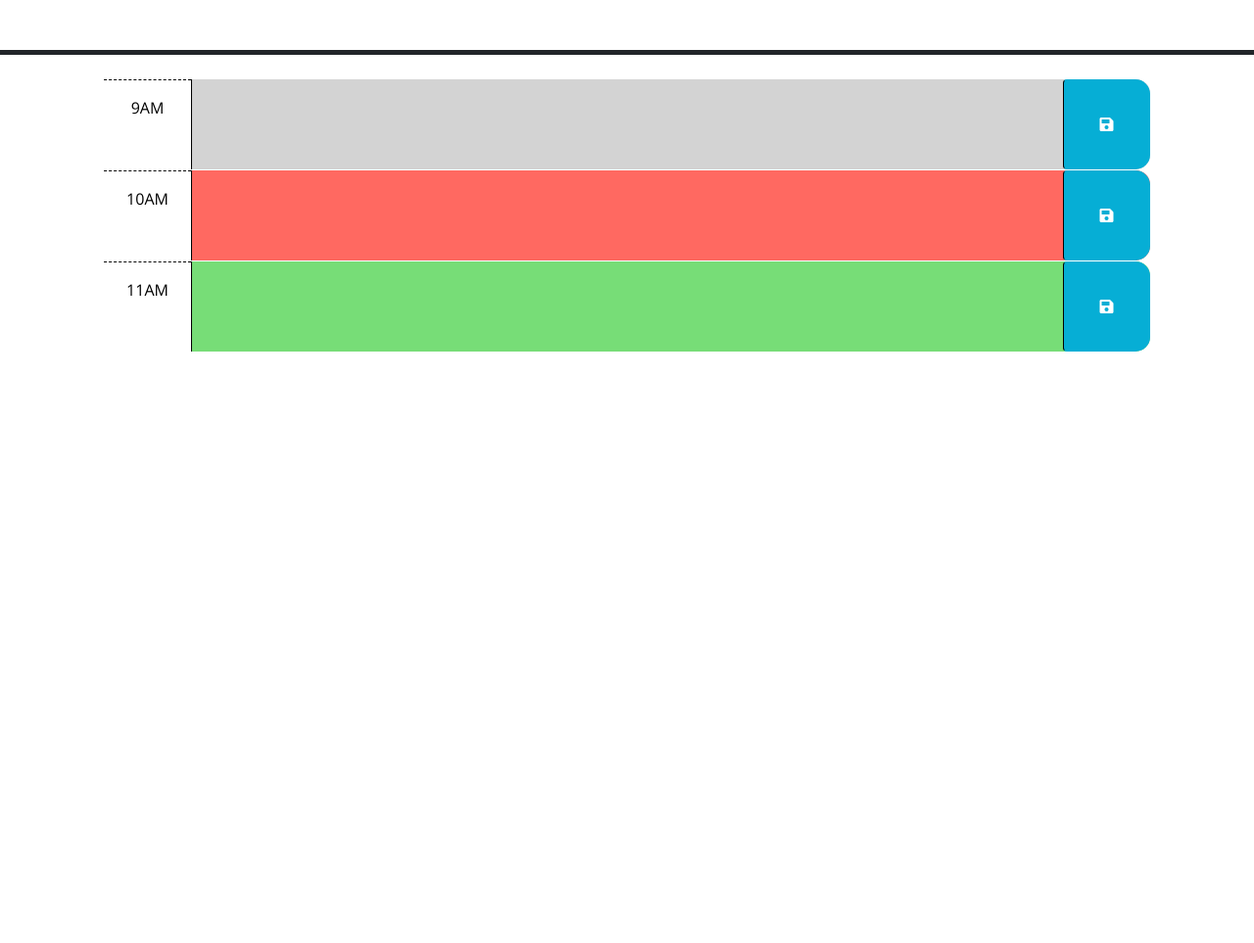
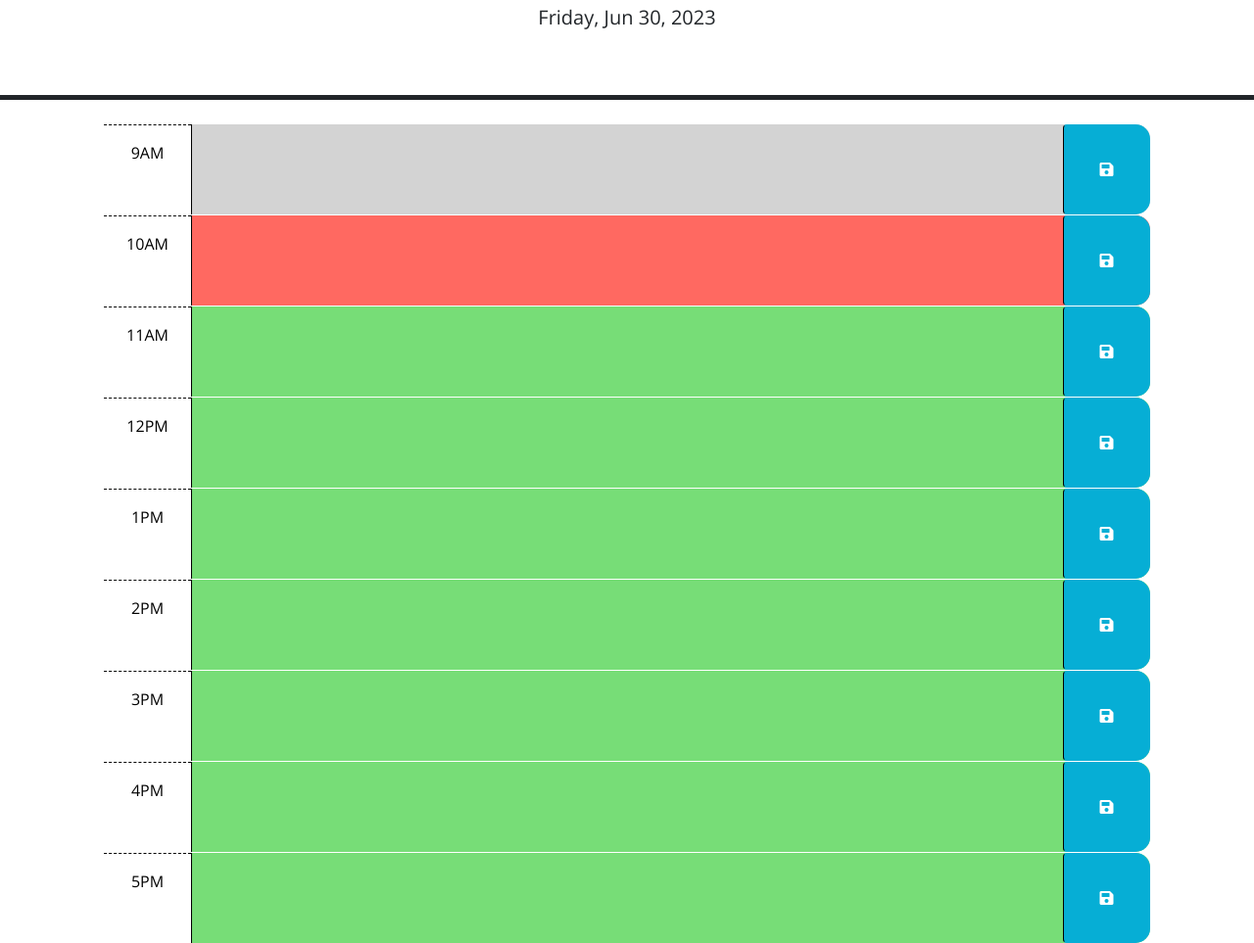
Before and after one commit to lilym036/daily-planner, a plain HTML site: page index.html in a window 1280 px wide. Shown: the part 176-1139 px from the top of the page at 98% size. Before the commit the page ends 800 px from the top, so only its background shows below. Drawn offline with nearby package versions, Linux system fonts and the light colour scheme.

Commit message:
added date at the top

```diff
--- a/index.html
+++ b/index.html
@@ -66,6 +66,54 @@
         </button>
       </div>
 
+      <div id="hour-12" class="row time-block future">
+        <div class="col-2 col-md-1 hour text-center py-3">12PM</div>
+        <textarea class="col-8 col-md-10 description" rows="3"> </textarea>
+        <button class="btn saveBtn col-2 col-md-1" aria-label="save">
+          <i class="fas fa-save" aria-hidden="true"></i>
+        </button>
+      </div>
+
+      <div id="hour-1" class="row time-block future">
+        <div class="col-2 col-md-1 hour text-center py-3">1PM</div>
+        <textarea class="col-8 col-md-10 description" rows="3"> </textarea>
+        <button class="btn saveBtn col-2 col-md-1" aria-label="save">
+          <i class="fas fa-save" aria-hidden="true"></i>
+        </button>
+      </div>
+
+      <div id="hour-2" class="row time-block future">
+        <div class="col-2 col-md-1 hour text-center py-3">2PM</div>
+        <textarea class="col-8 col-md-10 description" rows="3"> </textarea>
+        <button class="btn saveBtn col-2 col-md-1" aria-label="save">
+          <i class="fas fa-save" aria-hidden="true"></i>
+        </button>
+      </div>
+
+      <div id="hour-3" class="row time-block future">
+        <div class="col-2 col-md-1 hour text-center py-3">3PM</div>
+        <textarea class="col-8 col-md-10 description" rows="3"> </textarea>
+        <button class="btn saveBtn col-2 col-md-1" aria-label="save">
+          <i class="fas fa-save" aria-hidden="true"></i>
+        </button>
+      </div>
+
+      <div id="hour-4" class="row time-block future">
+        <div class="col-2 col-md-1 hour text-center py-3">4PM</div>
+        <textarea class="col-8 col-md-10 description" rows="3"> </textarea>
+        <button class="btn saveBtn col-2 col-md-1" aria-label="save">
+          <i class="fas fa-save" aria-hidden="true"></i>
+        </button>
+      </div>
+
+      <div id="hour-5" class="row time-block future">
+        <div class="col-2 col-md-1 hour text-center py-3">5PM</div>
+        <textarea class="col-8 col-md-10 description" rows="3"> </textarea>
+        <button class="btn saveBtn col-2 col-md-1" aria-label="save">
+          <i class="fas fa-save" aria-hidden="true"></i>
+        </button>
+      </div>
+
     <script src="https://code.jquery.com/jquery-3.4.1.min.js"></script>
     <script
       src="https://cdn.jsdelivr.net/npm/dayjs@1.11.3/dayjs.min.js"
--- a/script.js
+++ b/script.js
@@ -1,8 +1,27 @@
+
 // Wrap all code that interacts with the DOM in a call to jQuery to ensure that
 // the code isn't run until the browser has finished rendering all the elements
 // in the html.
+
 $(function () {
   // TODO: Add a listener for click events on the save button. This code should
+  var saveBtn = $(".saveBtn");
+  // console.log(saveBtn);
+
+  function saveInfo(event) {
+    event.preventDefault();
+    var savedTime= $('.hour').parent();
+
+  }
+
+
+  saveBtn.on("click", saveInfo);
+
+  // saveBtn.on("click", function () {
+  // $('.hour').parent();
+
+  // });
+
   // use the id in the containing time-block as a key to save the user input in
   // local storage. HINT: What does `this` reference in the click listener
   // function? How can DOM traversal be used to get the "hour-x" id of the
@@ -20,4 +39,17 @@ $(function () {
   // attribute of each time-block be used to do this?
   //
   // TODO: Add code to display the current date in the header of the page.
+
 });
+
+$("#currentDay").text(dayjs().format("dddd, MMM D, YYYY"));
+
+// console.log($('#hour-9').children());
+
+// console.log($('.hour').parent());
+
+// localStorage.setItem("key", value);
+
+// let variable= localStorage.getItem(key);
+
+// localStorage.removeItem(key);
```
